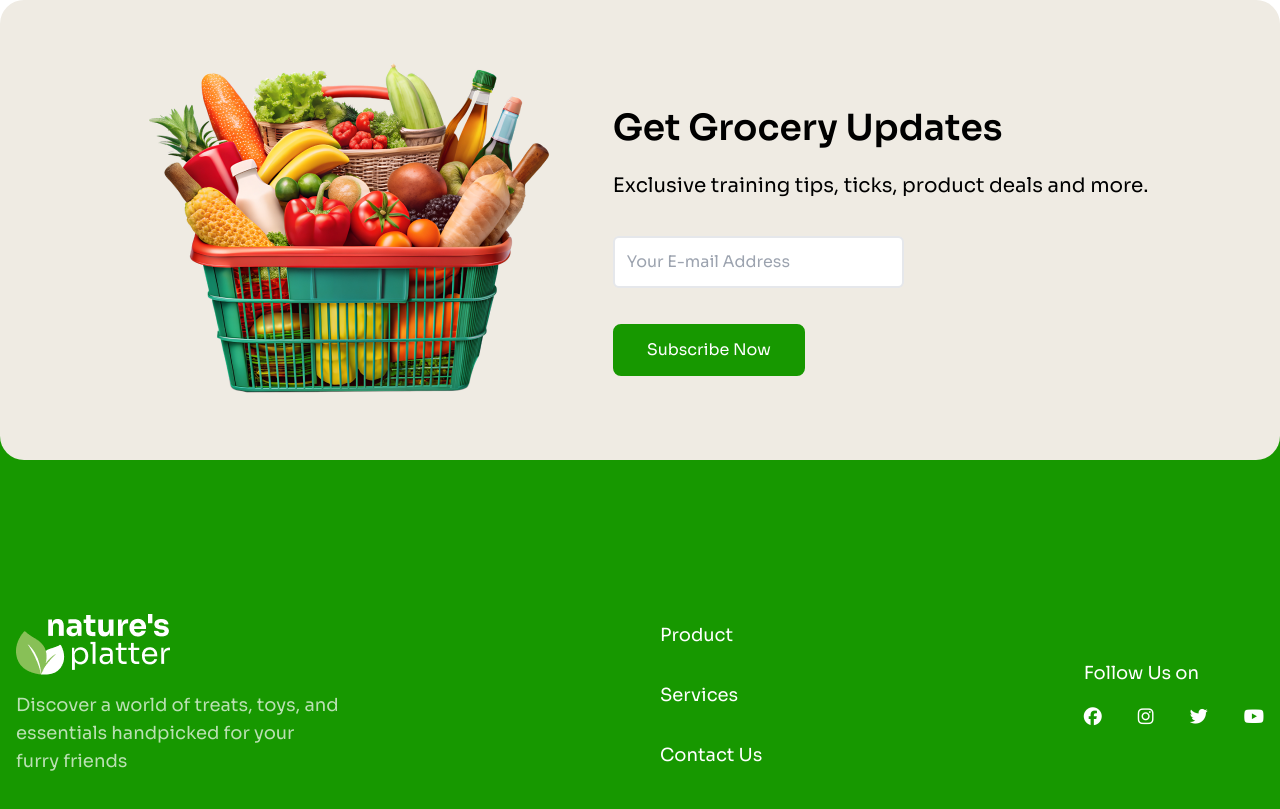
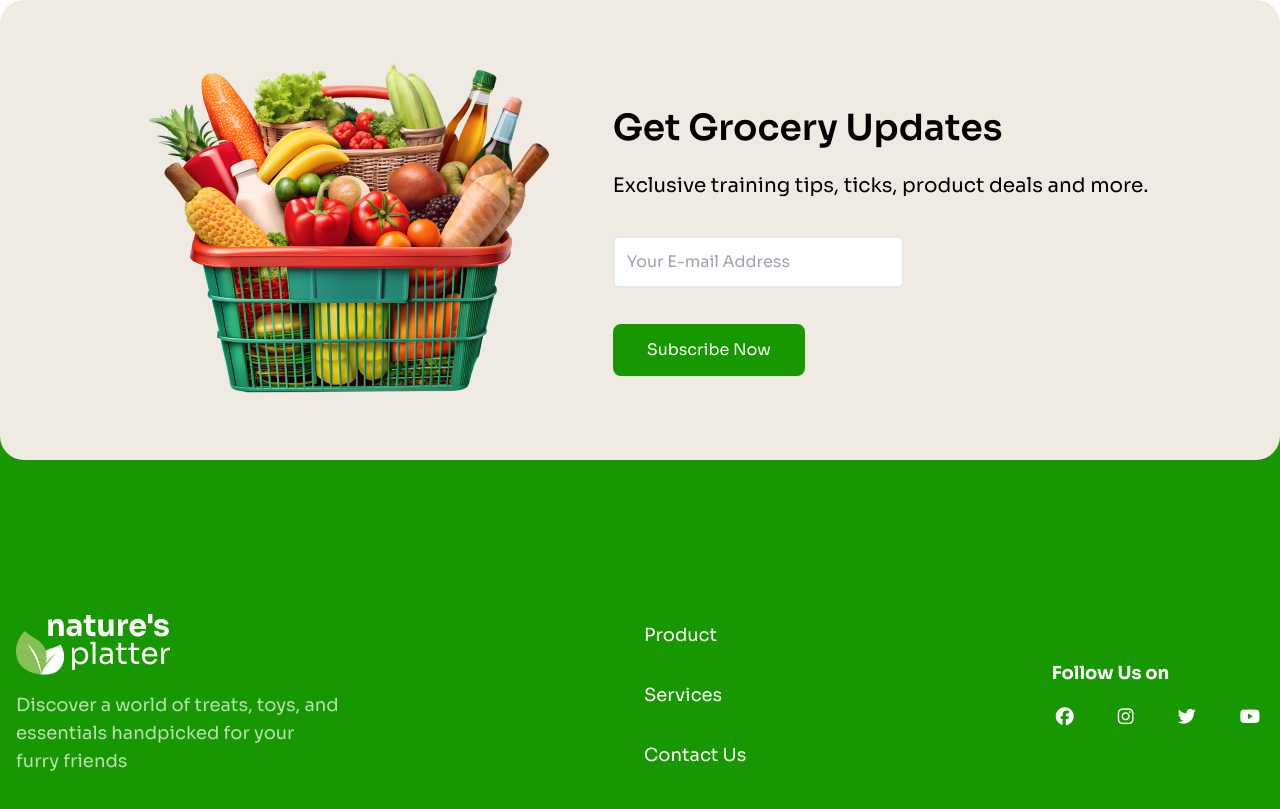
Before and after one commit to swajannaimur/Assignment-3, a plain HTML site: page index.html in a window 1280 px wide. Shown: the part 3508-4317 px from the top of the page. Drawn offline with nearby package versions, Linux system fonts and the light colour scheme.

Commit message:
Added Corrections

```diff
--- a/index.html
+++ b/index.html
@@ -91,7 +91,7 @@
             <div>
                 <h2 class="text-4xl font-semibold text-accent mb-12">Services</h2>
             </div>
-            <div class="flex gap-6 flex-col md:flex-row">
+            <div class="flex gap-6 flex-col lg:flex-row">
                 <div class="text-center border-1 bg-secondary rounded-2xl p-8">
                     <img src="images/service.png" alt="" class="mx-auto bg-white p-6 rounded-full">
                     <h2 class="text-2xl font-semibold mt-6 mb-4">24/7 Services </h2>
@@ -279,7 +279,7 @@
             </div>
             <div class="flex flex-col lg:flex-row gap-4 justify-between ">
                 <!-- card-1 -->
-                <div class="flex bg-[#115414] rounded-xl justify-between items-center pt-8 px-2 lg:px-4">
+                <div class="flex bg-[#115414] rounded-xl justify-around items-center pt-8 px-2 lg:px-4">
 
                     <div class="space-y-4 pl-2 md:px-6">
                         <img src="images/dawat-logo.png" alt="" class="">
@@ -294,7 +294,7 @@
                     </div>
                 </div>
                 <!-- card-2 -->
-                <div class="flex bg-[#102861] rounded-xl justify-between items-center pt-6 px-1">
+                <div class="flex bg-[#102861] rounded-xl justify-around items-center pt-6 px-1">
 
                     <div class="space-y-4 pl-2 md:px-6">
                         <img src="images/india-gate-logo.png" alt="" class="">
@@ -315,7 +315,7 @@
     <footer class="relative bg-accent px-4 ">
         <!-- Newsletter Section -->
         <section
-            class=" max-w-7xl left-0 right-0 mx-4 md:mx-auto py-14 px-28 bg-secondary rounded-3xl absolute -top-1/3">
+            class=" max-w-7xl left-0 right-0 mx-4 lg:mx-auto py-14 px-28 bg-secondary rounded-3xl absolute -top-1/3">
             <div class="flex flex-col md:flex-row justify-around items-center">
                 <!-- image -->
                 <div>
@@ -346,19 +346,19 @@
             <!-- menu -->
             <div>
                 <ul class="text-lg text-white space-y-8">
-                    <li>Product</li>
-                    <li>Services</li>
-                    <li>Contact Us</li>
+                    <li><a href="" class="hover:underline">Product</a></li>
+                    <li><a href="" class="hover:underline">Services</a></li>
+                    <li><a href="" class="hover:underline">Contact Us</a></li>
                 </ul>
             </div>
             <!-- icons -->
             <div class="text-lg text-white space-y-4">
-                <h2>Follow Us on</h2>
+                <h2 class="text-lg font-bold">Follow Us on</h2>
                 <div class="space-x-8">
-                    <i class="fa-brands fa-facebook"></i>
-                    <i class="fa-brands fa-instagram"></i>
-                    <i class="fa-brands fa-twitter"></i>
-                    <i class="fa-brands fa-youtube"></i>
+                    <i class="fa-brands fa-facebook cursor-pointer hover:bg-white hover:text-accent hover:rounded-xl p-1"></i>
+                    <i class="fa-brands fa-instagram cursor-pointer hover:bg-white hover:text-accent hover:rounded-xl p-1"></i>
+                    <i class="fa-brands fa-twitter cursor-pointer hover:bg-white hover:text-accent hover:rounded-xl p-1"></i>
+                    <i class="fa-brands fa-youtube cursor-pointer hover:bg-white hover:text-accent hover:rounded-xl p-1"></i>
                 </div>
             </div>
         </div>
```
